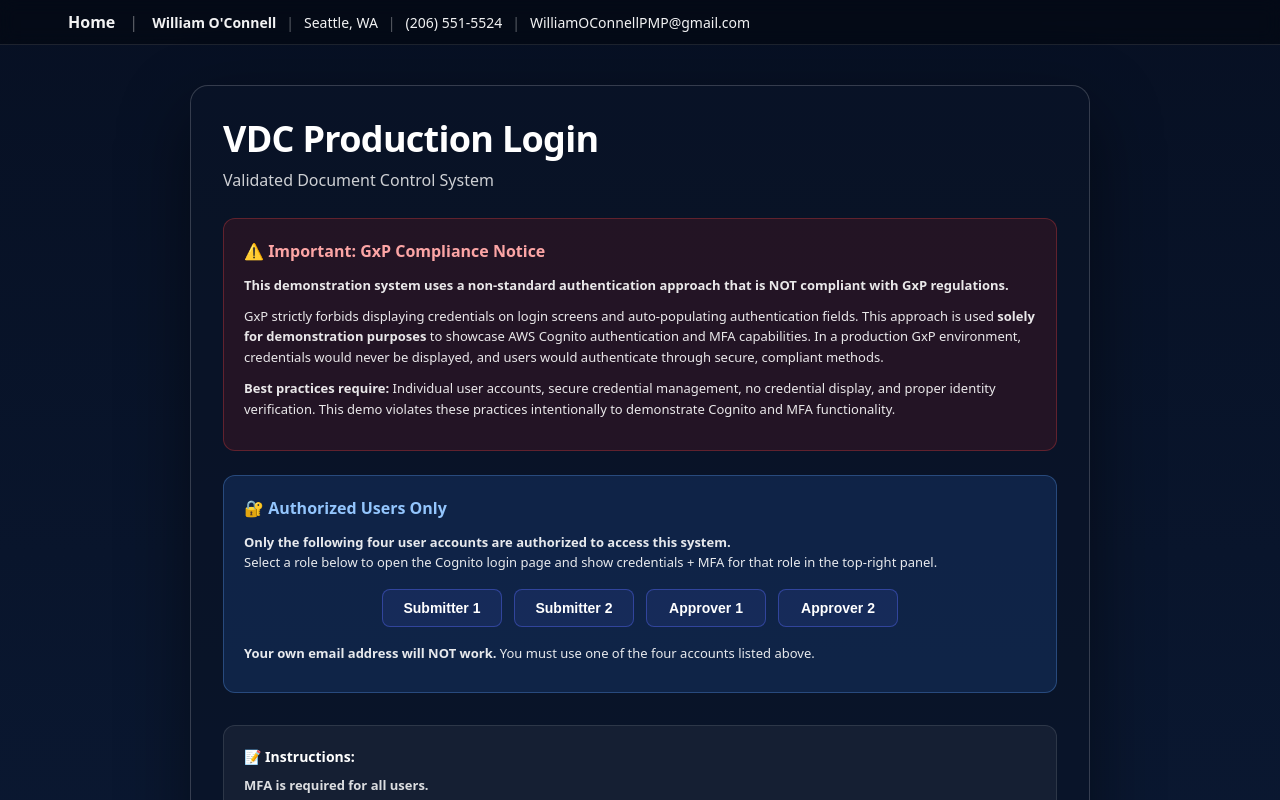
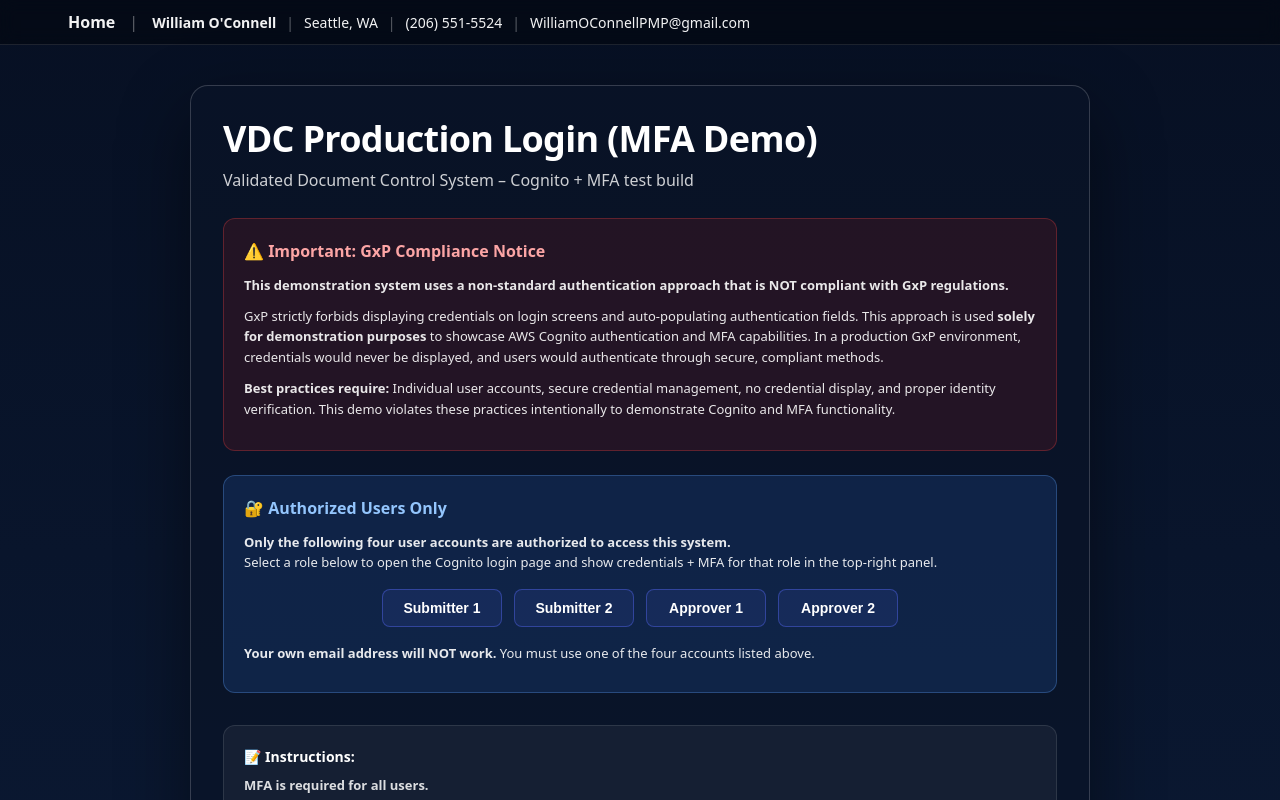
Before and after one commit to williamoconnellpmp-source/vdc-prod-deployment, a Next.js app: page /life-sciences/app/login in a window 1280 px wide. Shown: the top 800 px of the page. Built offline with nearby package versions, Linux system fonts and the light colour scheme; no server answers.

Commit message:
Tweak login title for MFA demo

```diff
--- a/pages/life-sciences/app/login.js
+++ b/pages/life-sciences/app/login.js
@@ -387,8 +387,8 @@ export default function ProductionLoginPage() {
 
         <div style={styles.centerWrap}>
           <div style={styles.card}>
-            <h1 style={styles.h1}>VDC Production Login</h1>
-            <p style={styles.subtitle}>Validated Document Control System</p>
+            <h1 style={styles.h1}>VDC Production Login (MFA Demo)</h1>
+            <p style={styles.subtitle}>Validated Document Control System – Cognito + MFA test build</p>
 
             {/* GxP Disclaimer */}
             <div style={styles.disclaimerBox}>
```
